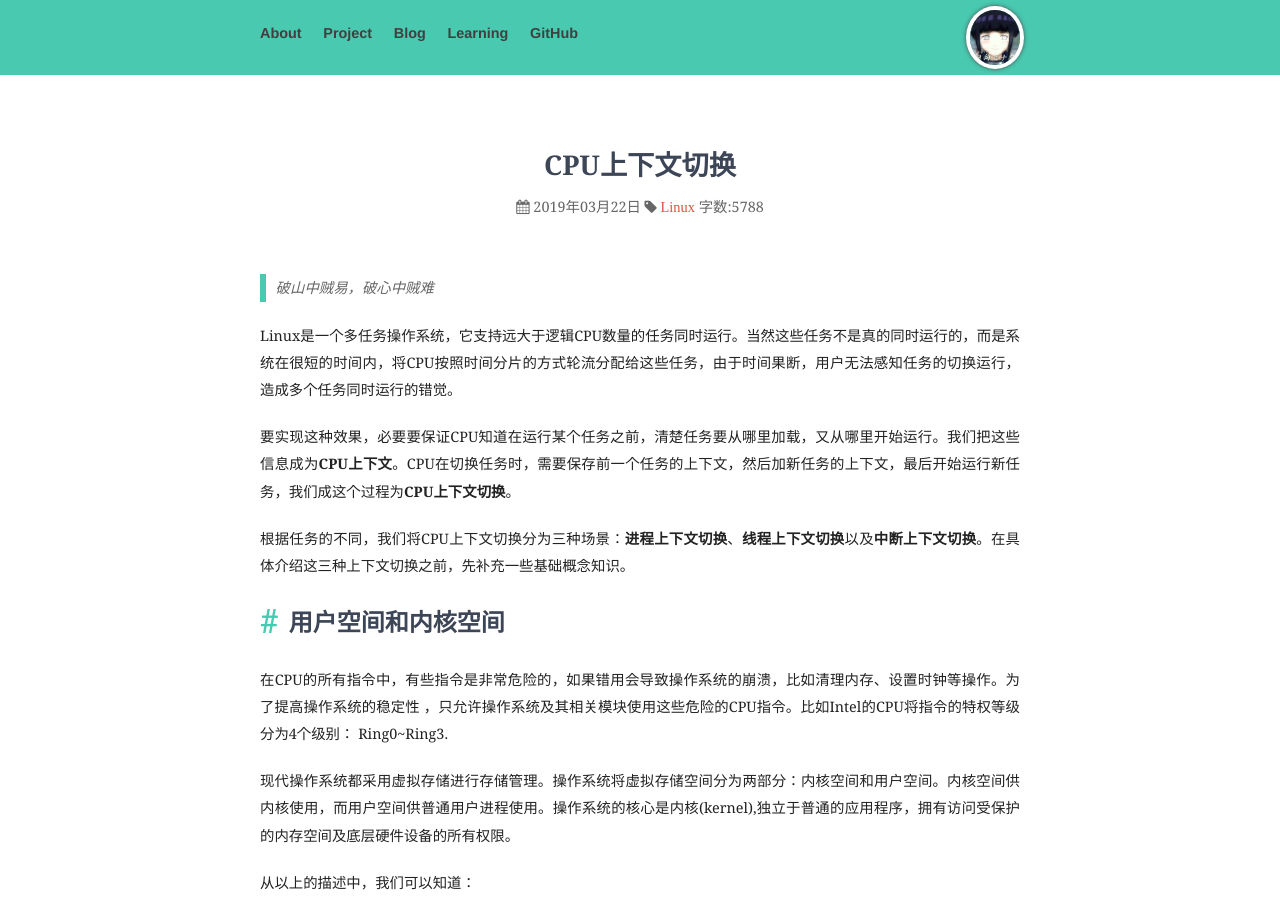
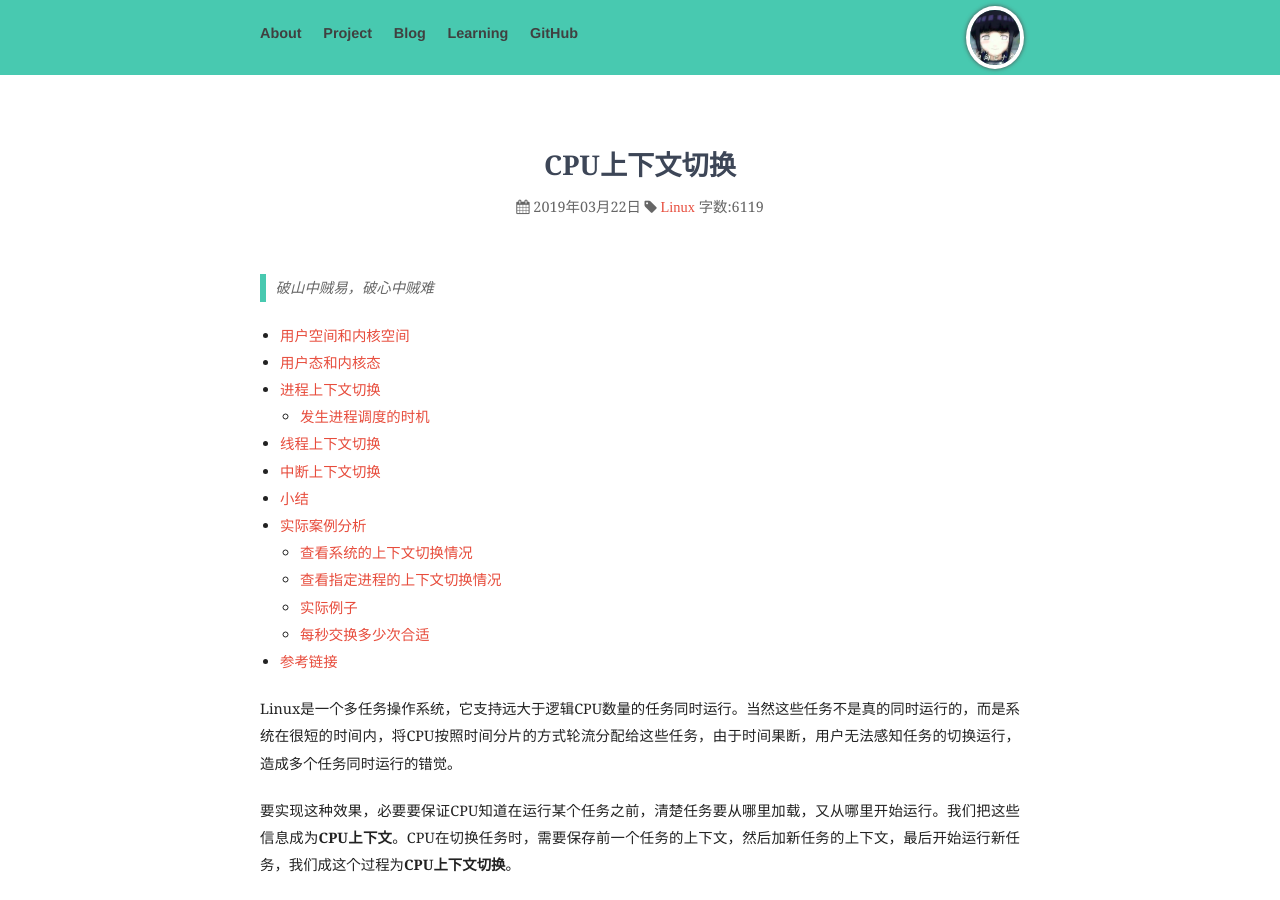
Before and after one commit to linyimin-bupt/linyimin.github.io, a Jekyll site: the page built from _posts/linux-analysis/2019-03-22-cpu-context-switching.md, in a window 1280 px wide and 900 px high. Built offline with Jekyll 4.4.1, drawn with Linux system fonts in a browser that asks for light colours; nearby versions of some CDN libraries; comment, search, counter and statistics services are not loaded.

Commit message:
add table ofcontent

```diff
--- a/_posts/linux-analysis/2019-03-22-cpu-context-switching.md
+++ b/_posts/linux-analysis/2019-03-22-cpu-context-switching.md
@@ -5,6 +5,24 @@
 ---
 
 > 破山中贼易，破心中贼难
+
+<!-- TOC -->
+
+- [用户空间和内核空间](#用户空间和内核空间)
+- [用户态和内核态](#用户态和内核态)
+- [进程上下文切换](#进程上下文切换)
+  - [发生进程调度的时机](#发生进程调度的时机)
+- [线程上下文切换](#线程上下文切换)
+- [中断上下文切换](#中断上下文切换)
+- [小结](#小结)
+- [实际案例分析](#实际案例分析)
+  - [查看系统的上下文切换情况](#查看系统的上下文切换情况)
+  - [查看指定进程的上下文切换情况](#查看指定进程的上下文切换情况)
+  - [实际例子](#实际例子)
+  - [每秒交换多少次合适](#每秒交换多少次合适)
+- [参考链接](#参考链接)
+
+<!-- /TOC -->
 
 Linux是一个多任务操作系统，它支持远大于逻辑CPU数量的任务同时运行。当然这些任务不是真的同时运行的，而是系统在很短的时间内，将CPU按照时间分片的方式轮流分配给这些任务，由于时间果断，用户无法感知任务的切换运行，造成多个任务同时运行的错觉。
 
```
Also changed, not shown: _posts/algorithmn-and-data-structure/2019-04-07-hashmap.md (+14 -0 lines), _posts/linux-analysis/2019-03-17-load-average.md (+16 -0 lines), _posts/linux-analysis/2019-03-24-CPU-100%-analysis.md (+13 -0 lines).
